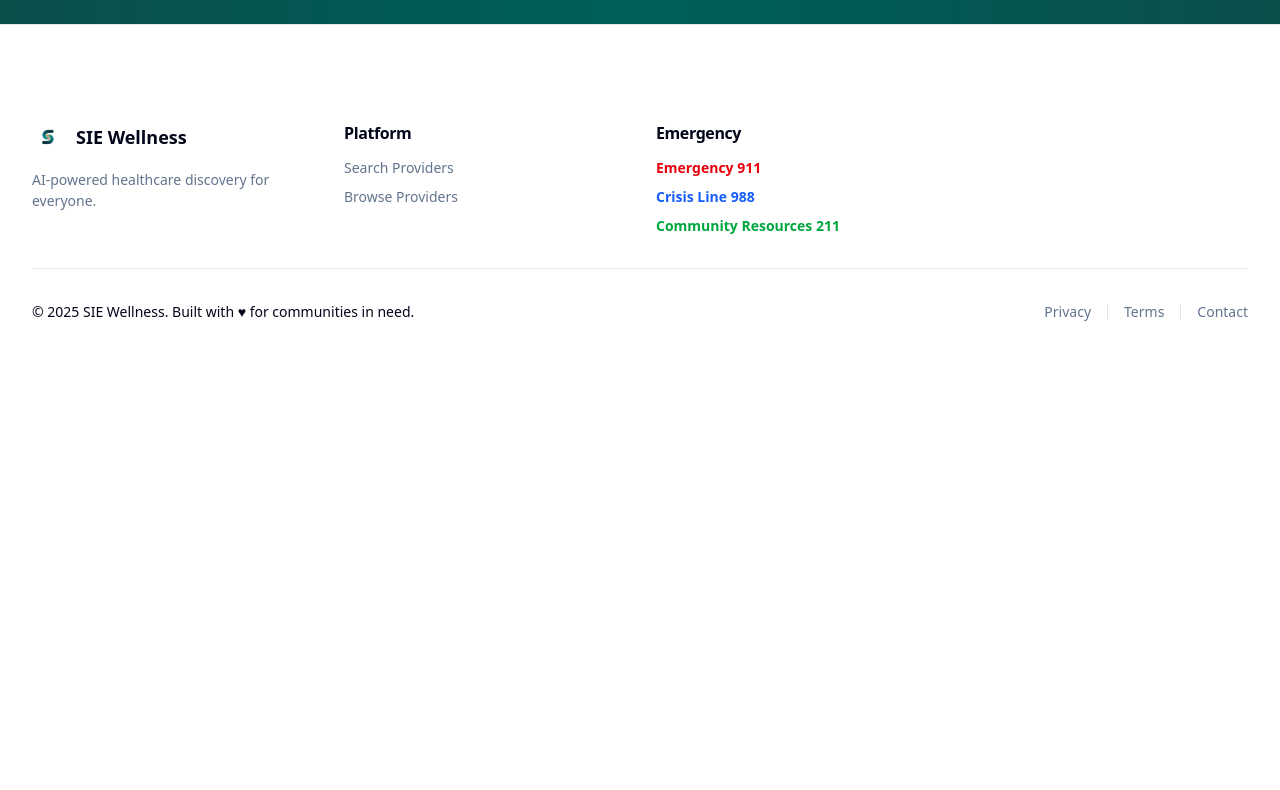
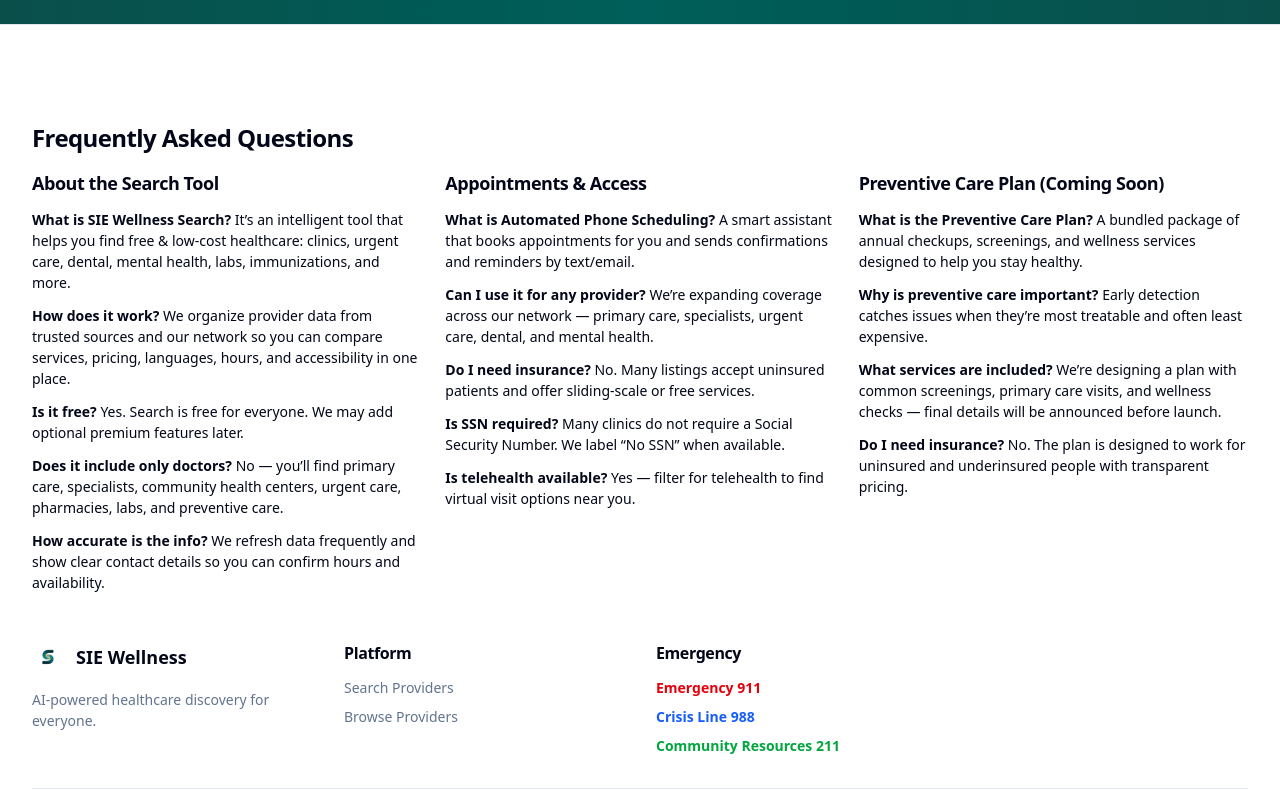
Before and after one commit to pawelsloboda5/sie, a Next.js app: page / in a window 1280 px wide. Shown: the part 1996-2786 px from the top of the page. Before the commit the page ends 2414 px from the top, so only its background shows below. Built offline with nearby package versions, Linux system fonts and the light colour scheme; no server answers.

Commit message:
faq page

```diff
--- a/app/page.tsx
+++ b/app/page.tsx
@@ -210,6 +210,97 @@ async with NPILookupClient() as client:
       {/* ---------- Footer ---------- */}
       <footer className="mt-auto border-t bg-background/80 section-padding">
         <div className="container">
+          {/* SEO FAQ */}
+          <section className="mb-12">
+            <h3 className="text-h3 mb-4">Frequently Asked Questions</h3>
+            <div className="grid grid-cols-1 md:grid-cols-3 gap-6 text-body-sm">
+              <div className="space-y-3">
+                <h4 className="text-h5">About the Search Tool</h4>
+                <p><strong>What is SIE Wellness Search?</strong> It’s an intelligent tool that helps you find free & low‑cost healthcare: clinics, urgent care, dental, mental health, labs, immunizations, and more.</p>
+                <p><strong>How does it work?</strong> We organize provider data from trusted sources and our network so you can compare services, pricing, languages, hours, and accessibility in one place.</p>
+                <p><strong>Is it free?</strong> Yes. Search is free for everyone. We may add optional premium features later.</p>
+                <p><strong>Does it include only doctors?</strong> No — you’ll find primary care, specialists, community health centers, urgent care, pharmacies, labs, and preventive care.</p>
+                <p><strong>How accurate is the info?</strong> We refresh data frequently and show clear contact details so you can confirm hours and availability.</p>
+              </div>
+              <div className="space-y-3">
+                <h4 className="text-h5">Appointments & Access</h4>
+                <p><strong>What is Automated Phone Scheduling?</strong> A smart assistant that books appointments for you and sends confirmations and reminders by text/email.</p>
+                <p><strong>Can I use it for any provider?</strong> We’re expanding coverage across our network — primary care, specialists, urgent care, dental, and mental health.</p>
+                <p><strong>Do I need insurance?</strong> No. Many listings accept uninsured patients and offer sliding‑scale or free services.</p>
+                <p><strong>Is SSN required?</strong> Many clinics do not require a Social Security Number. We label “No SSN” when available.</p>
+                <p><strong>Is telehealth available?</strong> Yes — filter for telehealth to find virtual visit options near you.</p>
+              </div>
+              <div className="space-y-3">
+                <h4 className="text-h5">Preventive Care Plan (Coming Soon)</h4>
+                <p><strong>What is the Preventive Care Plan?</strong> A bundled package of annual checkups, screenings, and wellness services designed to help you stay healthy.</p>
+                <p><strong>Why is preventive care important?</strong> Early detection catches issues when they’re most treatable and often least expensive.</p>
+                <p><strong>What services are included?</strong> We’re designing a plan with common screenings, primary care visits, and wellness checks — final details will be announced before launch.</p>
+                <p><strong>Do I need insurance?</strong> No. The plan is designed to work for uninsured and underinsured people with transparent pricing.</p>
+              </div>
+            </div>
+            {/* JSON-LD FAQ schema for rich results */}
+            <script
+              type="application/ld+json"
+              dangerouslySetInnerHTML={{
+                __html: JSON.stringify({
+                  '@context': 'https://schema.org',
+                  '@type': 'FAQPage',
+                  mainEntity: [
+                    {
+                      '@type': 'Question',
+                      name: 'What is SIE Wellness Search?',
+                      acceptedAnswer: { '@type': 'Answer', text: 'An intelligent tool to find free and low‑cost healthcare — clinics, urgent care, dental, mental health, labs, immunizations, and more.' }
+                    },
+                    {
+                      '@type': 'Question',
+                      name: 'How does the search work?',
+                      acceptedAnswer: { '@type': 'Answer', text: 'We organize provider data from trusted sources and our network so you can compare services, pricing, languages, hours, and accessibility in one place.' }
+                    },
+                    {
+                      '@type': 'Question',
+                      name: 'Is SIE Wellness free to use?',
+                      acceptedAnswer: { '@type': 'Answer', text: 'Yes. The search experience is free for everyone. Optional premium features may be added later.' }
+                    },
+                    {
+                      '@type': 'Question',
+                      name: 'Do I need insurance or an SSN?',
+                      acceptedAnswer: { '@type': 'Answer', text: 'No. Many clinics accept uninsured patients and do not require a Social Security Number. Use filters for Uninsured and No SSN.' }
+                    },
+                    {
+                      '@type': 'Question',
+                      name: 'Is telehealth available?',
+                      acceptedAnswer: { '@type': 'Answer', text: 'Yes. You can filter for telehealth to find virtual care options near you.' }
+                    },
+                    {
+                      '@type': 'Question',
+                      name: 'What is Automated Phone Scheduling?',
+                      acceptedAnswer: { '@type': 'Answer', text: 'A smart assistant that books your appointments for you and sends confirmations and reminders by text or email.' }
+                    },
+                    {
+                      '@type': 'Question',
+                      name: 'What is the Preventive Care Plan?',
+                      acceptedAnswer: { '@type': 'Answer', text: 'A bundled package of annual checkups, screenings, and wellness services designed to help you stay healthy. Coming soon.' }
+                    },
+                    {
+                      '@type': 'Question',
+                      name: 'Why is preventive care important?',
+                      acceptedAnswer: { '@type': 'Answer', text: 'Preventive care helps detect potential health issues early, when they are easiest and least expensive to treat.' }
+                    },
+                    {
+                      '@type': 'Question',
+                      name: 'What services are included in the Preventive Care Plan?',
+                      acceptedAnswer: { '@type': 'Answer', text: 'We’re designing a plan with common screenings, primary care visits, and wellness checks. Final details will be announced before launch.' }
+                    },
+                    {
+                      '@type': 'Question',
+                      name: 'Do I need insurance for the Preventive Care Plan?',
+                      acceptedAnswer: { '@type': 'Answer', text: 'No. The plan is designed for uninsured and underinsured people with transparent pricing.' }
+                    }
+                  ]
+                })
+              }}
+            />
+          </section>
           <div className="grid grid-cols-1 md:grid-cols-4 gap-8 mb-8">
             <div className="space-y-4">
               <Link href="#" className="flex items-center gap-3">
```
Also changed, not shown: 1 other file (tests, documents, lock files or other folders).
